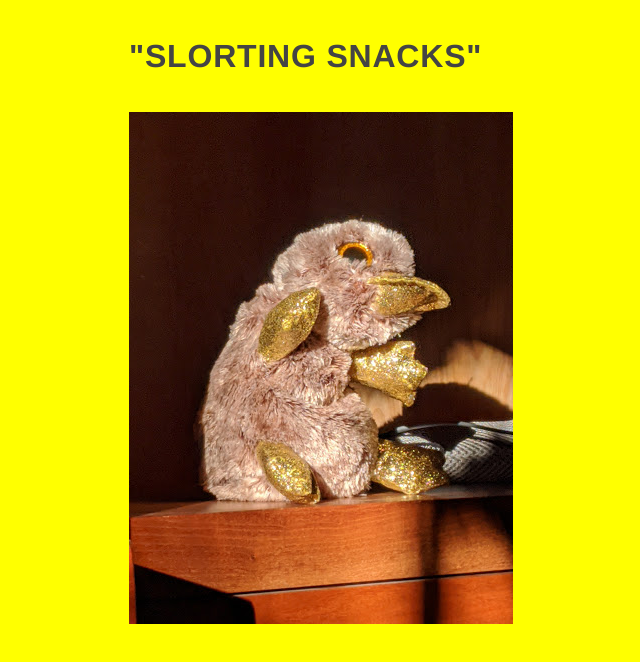
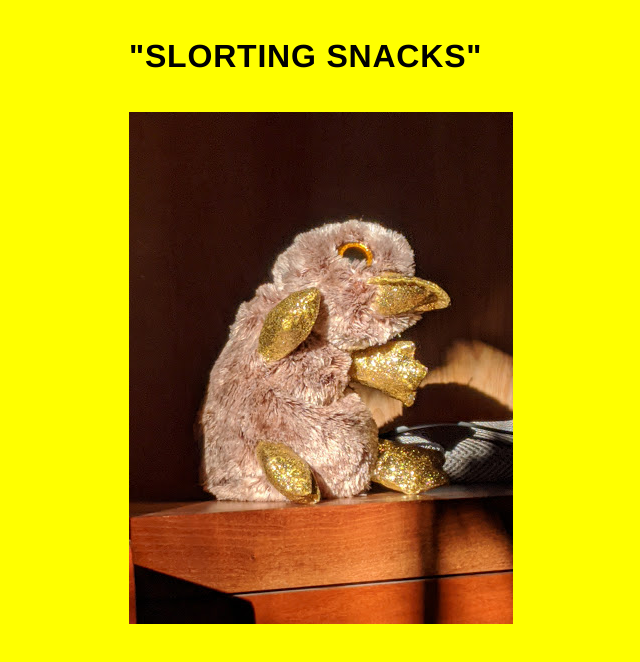
Before and after one commit to jaronheard/perry, a plain HTML site: page index.html in a window 1280 px wide. Shown: the whole page, without its empty margins (319-959 px from the left). Drawn offline with Linux system fonts and the light colour scheme.

Commit message:
fix color

```diff
--- a/assets/css/main.css
+++ b/assets/css/main.css
@@ -408,7 +408,7 @@ h3,
 h4,
 h5,
 h6 {
-  color: #444444;
+  color: #000000;
 }
 
 blockquote {
```
